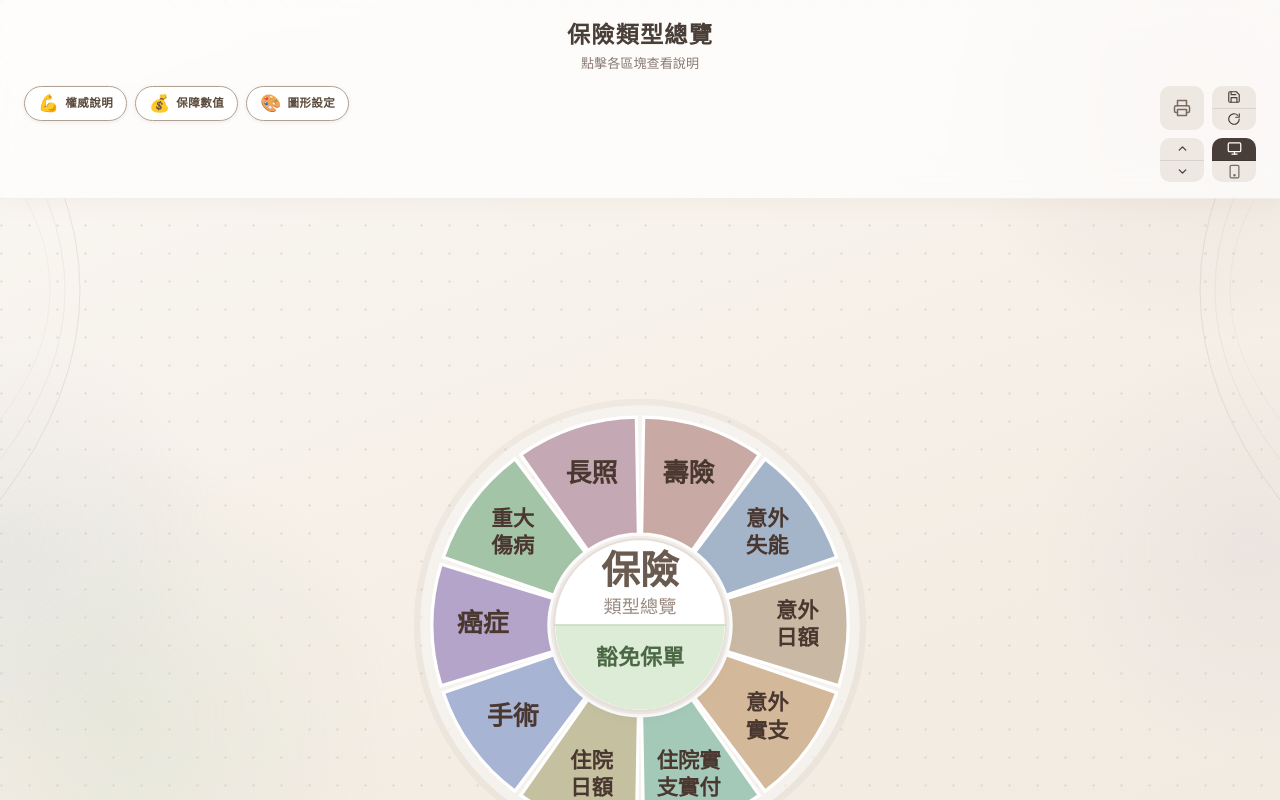
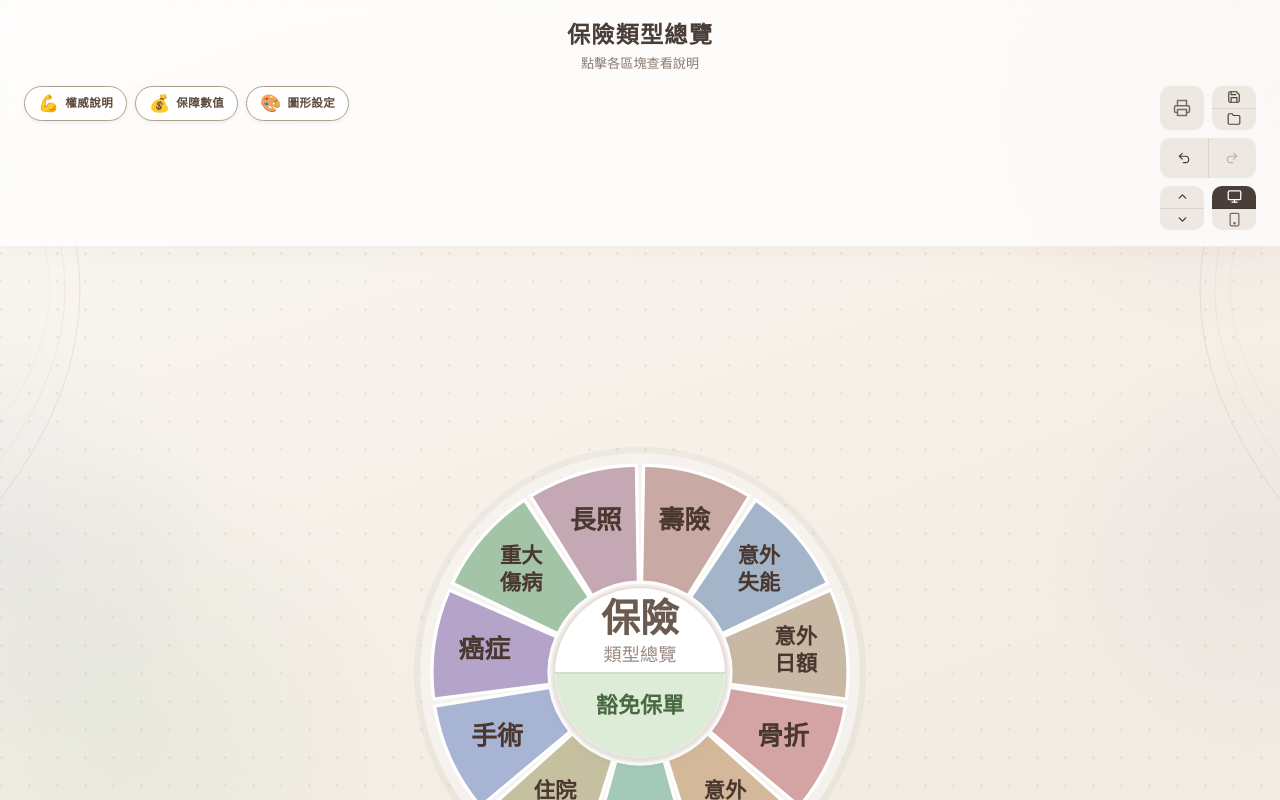
Before and after one commit to stratofin/insurence-pie, a React (Vite) app: page / in a window 1280 px wide. Shown: the top 800 px of the page. Built offline with nearby package versions, Linux system fonts and the light colour scheme.

Commit message:
Update App.jsx

```diff
--- a/src/App.jsx
+++ b/src/App.jsx
@@ -18,6 +18,7 @@ const insuranceData = [
   { id: 1, name: "壽險",         color: "#C9A9A4", icon: "🏠", subtitle: "一般身故・家庭責任",             description: "任何原因而死亡。\n重要性：喪葬費、家庭責任、債務。" },
   { id: 2, name: "意外失能",     color: "#A4B5C9", icon: "⚡", subtitle: "一次性給付・11歲至80歲",          description: "好不了又死不了。\n重要性：失去工作、中斷收入（殘廢生活扶助金）、生活重新適應、單身找對象不容易。" },
   { id: 3, name: "意外日額",     color: "#C9B9A4", icon: "🏥", subtitle: "少額・保額×住院日數",             description: "外力突發／非疾病。\n重要性：請假扣薪、醫藥費損失、驚魂未定。" },
+  { id: 11, name: "意外骨折",   label: "骨折",     color: "#D4A4A4", icon: "🦴", subtitle: "依骨折表・部位倍數給付",          description: "依骨折部位與嚴重程度，依骨折表倍數給付。\n重要性：骨科手術耗材自費、復健療程、行動不便造成的照護與收入損失。" },
   { id: 9, name: "意外實支",     color: "#D4B89A", icon: "🧾", subtitle: "意外花費實報實銷・限額內給付",    description: "花多少賠多少（限額內給付收據）。\n重要性：請假扣薪、醫藥費損失、驚魂未定。" },
   { id: 4, name: "住院實支實付", color: "#A4C9B9", icon: "💊", subtitle: "多花多賠・限額內實報實銷",        description: "花多少賠多少（限額內給付收據）。\n重要性：二代健保自費項目增加、民眾荷包失血、只要額度夠醫生放心治療。" },
   { id: 5, name: "住院日額",     color: "#C4C0A0", icon: "📋", subtitle: "多花多賠・病房手術療養",          description: "定額給付住院天數（診斷證明書）。\n重要性：病房費、薪資損失、看護費、交通費營養品、減少家人負擔。" },
@@ -33,6 +34,7 @@ const authorityDescriptions = {
   1: "被保險人身故或完全失能時，給付一筆保險金，讓遺屬有資金維持生活、償還債務或撫養子女。分為定期壽險（特定期間保障，適合家庭主要經濟支柱在子女成長期使用）與終身壽險（終生保障，採平準保費制，年齡增長保費不上漲）。壽險保額建議以「家庭年支出×10年」為基準。",
   2: "因意外事故導致身體機能永久受損，依失能等級1–11級給付保險金（1級最重，理賠100%；11級最輕，理賠5%）。屬於一次性給付，用於支付失能當下的高昂醫療費用及後續生活需求，無等待期。與失能扶助險不同，失能扶助險為持續型月給付，二者功能互補。",
   3: "因意外傷害住院時，按「日額×住院天數」給付，與實際花費無關。骨折即使未住院也可按嚴重程度申請給付。同一次住院最高給付365天，保費便宜且無等待期。適合高風險工作族群及希望住院期間有穩定現金流的人，可用來補貼薪資損失或住院期間額外支出。",
+  11: "依保單所附「骨折別給付表」，依骨折部位（四肢、脊椎、顱骨等）與嚴重程度（完全骨折、不完全骨折、龜裂骨折）給付對應倍數的保險金，不需住院也能申請，理賠速度快。骨折復原期常需石膏固定、復健治療，且較長時間無法正常工作，建議搭配意外醫療實支實付，同時涵蓋醫療自費與骨折當下的現金需求。",
   4: "以「實際醫療費用」為理賠基準，在保障範圍及限額內「花多少、賠多少」。理賠項目涵蓋病房費、手術費及醫療雜費，特別適用於自費醫材、靶向藥物等健保不給付項目。新制採正本理賠，額度需足夠。建議優先投保，是目前最能彌補健保缺口的核心醫療險種。",
   5: "定額住院給付，不論實際花費多少，住院即按「日額×天數」給付。例如日額2,000元，即使花費不足仍全額賠付，可用於補貼薪資損失、看護費用或家屬往返交通費。同一次住院最高給付365天，條件簡單、保費低，適合作為實支實付的補充搭配。",
   10: "依保單所附「手術項目及費用表」，依手術等級（如1—10級）乘以基本保額倍數給付，部分保單另有實支實付型設計，可額外給付手術房、麻醉及特殊材料等自費差額。常見自費手術如達文西機械手臂、微創關節置換動輒十萬元以上，建議優先搭配實支實付型醫療險，確保高倍數手術也有對應保障。",
@@ -292,16 +294,11 @@ export default function InsuranceApp() {
     const svgP = pt.matrixTransform(ctm.inverse());
     return { x: svgP.x, y: svgP.y };
   };
-  // 拖曳邊界：把文字框中心點限制在 viewBox 範圍內（略留緩衝），
-  // 避免滑鼠拖出視窗／畫面外時座標變成異常大的數值，導致 SVG 整個渲染爆掉、畫面變全白
-  const BADGE_DRAG_BOUND_MIN = -95;
-  const BADGE_DRAG_BOUND_MAX = 495;
-  const clampCenter = (min, max, half, val) => {
-    const lo = min + half, hi = max - half;
-    if (!isFinite(val)) return (min + max) / 2;
-    if (lo > hi) return (min + max) / 2;
-    return Math.min(Math.max(val, lo), hi);
-  };
+  // 拖曳邊界：用「離圓心的距離」限制文字框中心點——
+  // 太近圓心會被推開（不能拖進圓餅圖裡面蓋住圖），太遠會被拉回（不會拖出頁面造成座標失控、
+  // 網站崩潰變白畫面），但中間留了很大的可用範圍，讓桌機版左右留白空間也能拖得到
+  const BADGE_MIN_DIST = 190;  // 略大於圓餅圖外圈半徑（outerR=160），避免蓋住圖
+  const BADGE_MAX_DIST = 900;  // 足夠拖到畫面左右留白處，但不會無限拖出去
   const handleBadgeDragStart = (id, baseAnchor) => (evt) => {
     evt.preventDefault();
     evt.stopPropagation();
@@ -313,12 +310,18 @@ export default function InsuranceApp() {
       if (!dragStateRef.current) return;
       moveEvt.preventDefault();
       const curPt = svgPointFromEvent(moveEvt);
-      const { startOffset, startSvgPt, baseAnchor, size, id } = dragStateRef.current;
+      const { startOffset, startSvgPt, baseAnchor, id } = dragStateRef.current;
       const rawX = baseAnchor.x + startOffset.dx + (curPt.x - startSvgPt.x);
       const rawY = baseAnchor.y + startOffset.dy + (curPt.y - startSvgPt.y);
-      // 限制文字框中心不能拖出畫面範圍，避免座標失控造成整個網站崩潰變白畫面
-      const clampedX = clampCenter(BADGE_DRAG_BOUND_MIN, BADGE_DRAG_BOUND_MAX, size.w / 2, rawX);
-      const clampedY = clampCenter(BADGE_DRAG_BOUND_MIN, BADGE_DRAG_BOUND_MAX, size.h / 2, rawY);
+      let vecX = rawX - cx;
+      let vecY = rawY - cy;
+      if (!isFinite(vecX) || !isFinite(vecY)) { vecX = 0; vecY = BADGE_MIN_DIST; }
+      let dist = Math.sqrt(vecX * vecX + vecY * vecY);
+      if (dist < 1e-6) { vecX = 0; vecY = 1; dist = 1; }
+      const clampedDist = Math.min(Math.max(dist, BADGE_MIN_DIST), BADGE_MAX_DIST);
+      const ratio = clampedDist / dist;
+      const clampedX = cx + vecX * ratio;
+      const clampedY = cy + vecY * ratio;
       const dx = clampedX - baseAnchor.x;
       const dy = clampedY - baseAnchor.y;
       setBadgeOffsets((prev) => ({ ...prev, [id]: { dx, dy } }));
@@ -411,6 +414,53 @@ export default function InsuranceApp() {
 
   const hasCoverageData =
     Object.keys(coverageValues).length > 0 || Object.keys(companyValues).length > 0;
+
+  // ---------- 上一步／下一步：記錄保障數值、保險公司數值、圖形顏色與填色比率的變更歷史 ----------
+  const [historyIndex, setHistoryIndex] = useState(0);
+  const historyStackRef = useRef([{ coverageValues: {}, companyValues: {}, colorOverrides: {}, fillRatios: {} }]);
+  const historyIndexRef = useRef(0);
+  const isRestoringHistoryRef = useRef(false);
+
+  useEffect(() => {
+    if (isRestoringHistoryRef.current) { isRestoringHistoryRef.current = false; return; }
+    const snapshot = {
+      coverageValues: JSON.parse(JSON.stringify(coverageValues)),
+      companyValues: JSON.parse(JSON.stringify(companyValues)),
+      colorOverrides: JSON.parse(JSON.stringify(colorOverrides)),
+      fillRatios: JSON.parse(JSON.stringify(fillRatios)),
+    };
+    // 若曾經「上一步」過，此時再變更會截斷後面的「下一步」紀錄
+    const stack = historyStackRef.current.slice(0, historyIndexRef.current + 1);
+    stack.push(snapshot);
+    historyStackRef.current = stack;
+    historyIndexRef.current = stack.length - 1;
+    setHistoryIndex(historyIndexRef.current);
+  }, [coverageValues, companyValues, colorOverrides, fillRatios]);
+
+  const canUndoHistory = historyIndex > 0;
+  const canRedoHistory = historyIndex < historyStackRef.current.length - 1;
+
+  const applyHistorySnapshot = (snapshot) => {
+    isRestoringHistoryRef.current = true;
+    setCoverageValues(snapshot.coverageValues);
+    setCompanyValues(snapshot.companyValues);
+    setColorOverrides(snapshot.colorOverrides);
+    setFillRatios(snapshot.fillRatios);
+  };
+  const handleHistoryUndo = () => {
+    if (!canUndoHistory) return;
+    const newIndex = historyIndexRef.current - 1;
+    historyIndexRef.current = newIndex;
+    setHistoryIndex(newIndex);
+    applyHistorySnapshot(historyStackRef.current[newIndex]);
+  };
+  const handleHistoryRedo = () => {
+    if (!canRedoHistory) return;
+    const newIndex = historyIndexRef.current + 1;
+    historyIndexRef.current = newIndex;
+    setHistoryIndex(newIndex);
+    applyHistorySnapshot(historyStackRef.current[newIndex]);
+  };
 
   const openCoverageModal = () => {
     const draft = {};
@@ -1196,8 +1246,55 @@ export default function InsuranceApp() {
           onMouseLeave={e => { e.currentTarget.style.background = coverageFlash === "loaded" ? "rgba(74,104,68,0.18)" : "transparent"; }}
         >
           <svg width="14" height="14" viewBox="0 0 24 24" fill="none" stroke="currentColor" strokeWidth="2" strokeLinecap="round" strokeLinejoin="round">
-            <path d="M21 12a9 9 0 1 1-2.64-6.36" />
-            <polyline points="21 3 21 9 15 9" />
+            <path d="M22 19a2 2 0 0 1-2 2H4a2 2 0 0 1-2-2V5a2 2 0 0 1 2-2h5l2 3h9a2 2 0 0 1 2 2z" />
+          </svg>
+        </button>
+      </div>
+
+      {/* 上一步／下一步（復原／重做） */}
+      <div style={{
+        gridColumn: "1 / span 2",
+        width: "100%", height: "40px", borderRadius: "10px",
+        background: "#ede8e2", overflow: "hidden",
+        display: "flex", flexDirection: "row", flexShrink: 0,
+      }}>
+        <button
+          onClick={handleHistoryUndo}
+          disabled={!canUndoHistory}
+          title="上一步"
+          style={{
+            flex: 1, height: "100%", display: "flex", alignItems: "center", justifyContent: "center",
+            background: "transparent", border: "none",
+            borderRight: "1px solid rgba(0,0,0,0.09)",
+            cursor: canUndoHistory ? "pointer" : "not-allowed",
+            color: canUndoHistory ? "#4a3f38" : "#c0b0a0",
+            transition: "background 0.15s",
+          }}
+          onMouseEnter={e => { if (canUndoHistory) e.currentTarget.style.background = "rgba(0,0,0,0.06)"; }}
+          onMouseLeave={e => { e.currentTarget.style.background = "transparent"; }}
+        >
+          <svg width="14" height="14" viewBox="0 0 24 24" fill="none" stroke="currentColor" strokeWidth="2" strokeLinecap="round" strokeLinejoin="round">
+            <path d="M9 14 4 9l5-5" />
+            <path d="M4 9h10.5a5.5 5.5 0 0 1 0 11H11" />
+          </svg>
+        </button>
+        <button
+          onClick={handleHistoryRedo}
+          disabled={!canRedoHistory}
+          title="下一步"
+          style={{
+            flex: 1, height: "100%", display: "flex", alignItems: "center", justifyContent: "center",
+            background: "transparent", border: "none",
+            cursor: canRedoHistory ? "pointer" : "not-allowed",
+            color: canRedoHistory ? "#4a3f38" : "#c0b0a0",
+            transition: "background 0.15s",
+          }}
+          onMouseEnter={e => { if (canRedoHistory) e.currentTarget.style.background = "rgba(0,0,0,0.06)"; }}
+          onMouseLeave={e => { e.currentTarget.style.background = "transparent"; }}
+        >
+          <svg width="14" height="14" viewBox="0 0 24 24" fill="none" stroke="currentColor" strokeWidth="2" strokeLinecap="round" strokeLinejoin="round">
+            <path d="m15 14 5-5-5-5" />
+            <path d="M20 9H9.5a5.5 5.5 0 0 0 0 11H13" />
           </svg>
         </button>
       </div>
```
